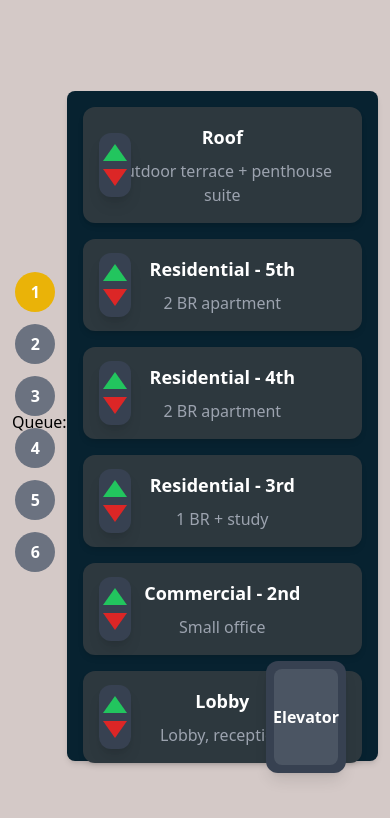
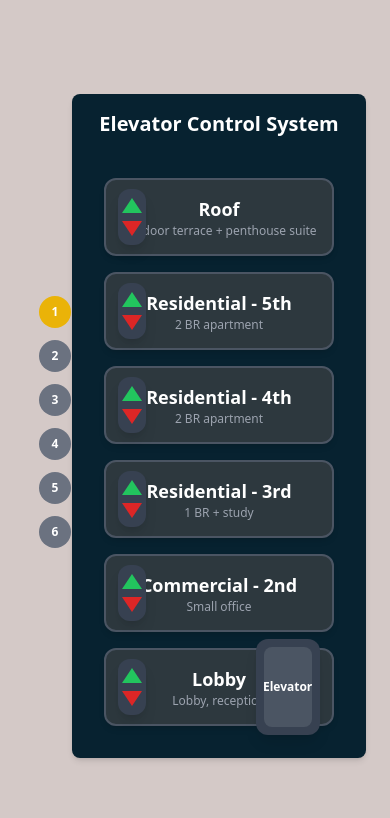
Before and after one commit to TaseerFatima/Elevator, a React (Vite) app: page / in a window 390 px wide. Shown: the top 818 px of the page. Built offline with nearby package versions, Linux system fonts and the light colour scheme.

Commit message:
responsiveness

```diff
--- a/src/Components/Building/Building.jsx
+++ b/src/Components/Building/Building.jsx
@@ -3,7 +3,10 @@ import Floors from "./Floors/FloorsBox"
 
 const Building = ({currentFloor,direction,setCurrentFloor}) => {
   return (
-    <div className='h-[670px] mb-4 mt-6 w-[400px] bg-[#072230] mx-auto max-w-md p-4 rounded-lg shadow-md'>
+    <div className='mb-4 mt-6  bg-[#072230] ml-12 max-w-md p-4 lg:w-96 rounded-lg shadow-md'>
+       <h1 className="text-xl md:text-2xl font-bold text-center mb-6 text-white">
+          Elevator Control System
+        </h1>
      < Floors currentFloor={currentFloor} direction={direction} setCurrentFloor={setCurrentFloor} />
 
     </div>
--- a/src/Components/Building/Floors/ArrowControls.jsx
+++ b/src/Components/Building/Floors/ArrowControls.jsx
@@ -15,21 +15,21 @@ const ArrowControls = ({ currentFloor, setCurrentFloor }) => {
 
   return (
     <div>
-      <div className="absolute left-4 top-1/2 -translate-y-1/2 gap-2 h-16 w-8 flex flex-col justify-center items-center bg-gray-700 rounded-xl shadow-lg p-2">
+      <div className="absolute left-3 top-1/2 -translate-y-1/2 gap-2 h-14 w-7 flex flex-col justify-center items-center bg-gray-700 rounded-xl shadow-lg p-2">
         <button
           onClick={goUp}
           className="w-0 h-0 hover:border-b-green-700
-          border-l-[12px] border-l-transparent
-          border-r-[12px] border-r-transparent
-          border-b-[17px] border-b-green-500"
+          border-l-[10px] border-l-transparent
+          border-r-[10px] border-r-transparent
+          border-b-[15px] border-b-green-500"
         ></button>
 
         <button
           onClick={goDown}
           className="w-0 h-0 hover:border-t-red-900
-          border-l-[12px] border-l-transparent
-          border-r-[12px] border-r-transparent
-          border-t-[17px] border-t-red-600"
+          border-l-[10px] border-l-transparent
+          border-r-[10px] border-r-transparent
+          border-t-[15px] border-t-red-600"
         ></button>
       </div>
     </div>
--- a/src/Components/Building/Floors/ElevatorBox.jsx
+++ b/src/Components/Building/Floors/ElevatorBox.jsx
@@ -4,11 +4,11 @@ const ElevatorBox = ({ direction }) => {
   return (
     <div>
       <div
-        className="absolute right-4 top-1/2 -translate-y-1/2
-                   w-20 h-28 bg-gray-700 rounded-xl shadow-lg p-2 flex flex-col items-center justify-center"
+        className="absolute right-3 top-1/2 -translate-y-1/2
+                   w-16 h-24 bg-gray-700 rounded-xl shadow-lg p-2 flex flex-col items-center justify-center"
       >
         <div className="w-full h-full bg-gray-600 rounded-lg flex items-center justify-center relative">
-          <span className="text-white font-semibold">Elevator</span>
+          <span className="text-white text-xs font-semibold">Elevator</span>
 
           {direction === "up" && (
             <div className="absolute top-1 left-1/2 -translate-x-1/2 text-green-500 text-2xl font-bold">
--- a/src/Components/Building/Floors/FloorsBox.jsx
+++ b/src/Components/Building/Floors/FloorsBox.jsx
@@ -12,14 +12,14 @@ const Floors = ({ currentFloor, direction, setCurrentFloor }) => {
   ];
 
   return (
-    <div className="flex flex-col gap-4">
+    <div className="flex flex-col gap-4 w-full max-w-4xl mx-auto p-4">
       {FLOORS.map((floor) => (
         <div
           key={floor.id}
-          className="relative bg-[#2D383e] rounded-xl shadow-md p-4 text-center"
+          className="relative bg-[#2D383e] rounded-xl border-2 border-gray-600 shadow-md p-[15px] text-center"
         >
-          <h2 className="text-lg font-bold text-white">{floor.name}</h2>
-          <p className="text-gray-400 mt-2">{floor.desc}</p>
+            <h3 className="font-bold text-lg md:text-base text-white">{floor.name}</h3>
+            <p className="text-xs md:text-sm text-gray-400">{floor.desc}</p>
           <ArrowControls
             currentFloor={currentFloor}
             setCurrentFloor={setCurrentFloor}
--- a/src/Components/ElevatorButtons.jsx
+++ b/src/Components/ElevatorButtons.jsx
@@ -1,11 +1,18 @@
 import React from "react";
 
-const ElevatorButtons = ({ Addtoqueue, direction, currentFloor, queue }) => {
+const ElevatorButtons = ({ Addtoqueue, direction, currentFloor, upQueue, downQueue }) => {
   const floors = [1, 2, 3, 4, 5, 6];
+
+  const isQueued = (id) => {
+    return upQueue?.includes(id) || downQueue?.includes(id);
+  };
 
   const linkClasses = (id) => {
     let baseClasses =
-      "w-10 h-10 flex items-center justify-center rounded-full text-white font-semibold ";
+      "w-10 h-10 flex items-center  justify-center rounded-full text-white font-semibold transition-all ";
+      baseClasses += "w-8 h-8 text-xs sm:w-10 sm:h-10 sm:text-sm md:w-12 md:h-12 md:text-base ";
+
+
 
     if (currentFloor === id) {
       if (direction === "up") return baseClasses + "bg-green-500";
@@ -13,21 +20,21 @@ const ElevatorButtons = ({ Addtoqueue, direction, currentFloor, queue }) => {
       return baseClasses + "bg-yellow-500";
     }
 
-    if (queue.includes(id)) {
+
+    if (isQueued(id)) {
       return baseClasses + "bg-blue-500 hover:bg-blue-600";
     }
+
 
     return baseClasses + "bg-gray-500 hover:bg-gray-600";
   };
 
   return (
-    <div className="    fixed
-      left-[-263.25px] md:left-auto
-      right-14 lg:right-14
-      top-1/2 md:top-1/2
-      -translate-y-1/2
-      flex items-center justify-center p-4 flex-col">
-      <div className= " grid gap-3">
+    <div
+      className="fixed -left-64 md:bg-[#072230]   p-2 md:rounded-lg md:shadow-md md:left-auto right-6 lg:right-12 top-1/2 md:top-1/2
+      -translate-y-1/2 flex items-center justify-center flex-col"
+    >
+      <div className="grid gap-3 md:grid-cols-2">
         {floors.map((f) => (
           <button
             key={f}
@@ -37,11 +44,10 @@ const ElevatorButtons = ({ Addtoqueue, direction, currentFloor, queue }) => {
             {f}
 
             {currentFloor === f && direction === "up" && (
-              <span className="text-green-200 text-sm ml-1">↑</span>
+              <span className="text-green-200 text-sm ml-1">↓</span>
             )}
-
             {currentFloor === f && direction === "down" && (
-              <span className="text-red-200 text-sm ml-1">↓</span>
+              <span className="text-red-200 text-sm ml-1">↑</span>
             )}
           </button>
         ))}
--- a/src/Components/Layout.jsx
+++ b/src/Components/Layout.jsx
@@ -5,68 +5,99 @@ import ElevatorButtons from "./ElevatorButtons";
 const Layout = () => {
   const [currentFloor, setCurrentFloor] = useState(1);
   const [direction, setDirection] = useState(null);
-  const [queue, setQueue] = useState([]);
-  // const [isMoving, setIsMoving] = useState(false);
+  const [upQueue, setUpQueue] = useState([]);
+  const [downQueue, setDownQueue] = useState([]);
 
   const Addtoqueue = (targetFloor) => {
-    setQueue((prev) => {
-      if (prev.includes(targetFloor)) return prev;
-      const newQueue = [...prev, targetFloor];
-
-      let effectiveDirection = direction ;
-      if (!direction){
-        effectiveDirection = targetFloor > currentFloor ? "up" : "down";
-        setDirection(effectiveDirection);
+    if (targetFloor > currentFloor) {
+      setUpQueue((prev) =>
+        prev.includes(targetFloor)
+          ? prev
+          : [...prev, targetFloor].sort((a, b) => a - b)
+      );
+    } else if (targetFloor < currentFloor) {
+      setDownQueue((prev) =>
+        prev.includes(targetFloor)
+          ? prev
+          : [...prev, targetFloor].sort((a, b) => b - a)
+      );
     }
 
-      if (effectiveDirection === "up"){
-        return newQueue.sort((a,b)=> a - b);
-      }else
-        return newQueue.sort((a,b)=> b - a);
-    });
+    if (!direction) {
+      setDirection(targetFloor > currentFloor ? "up" : "down");
+    }
   };
 
-
-
   useEffect(() => {
-    if (queue.length === 0) return;
-
     const move = () => {
+      if (direction === "up" && upQueue.length > 0) {
         setCurrentFloor((prev) => {
-        const target = queue[0];
+          const target = upQueue[0];
 
           if (prev === target) {
-          setQueue((prevQueue) =>
-            prevQueue.filter((floor) => floor !== target)
-          );
-          setDirection(null);
+            setUpQueue((q) => q.filter((f) => f !== target));
             return prev;
           }
 
-        const up = prev < target;
-        setDirection(up ? "up" : "down");
-        return up ? prev + 1 : prev - 1;
+          return prev + 1;
         });
+      } else if (direction === "down" && downQueue.length > 0) {
+        setCurrentFloor((prev) => {
+          const target = downQueue[0];
+
+          if (prev === target) {
+            setDownQueue((q) => q.filter((f) => f !== target));
+            return prev;
+          }
+
+          return prev - 1;
+        });
+      }
+
+      if (direction === "up" && upQueue.length === 0 && downQueue.length > 0) {
+        setDirection("down");
+      }
+
+      if (
+        direction === "down" &&
+        downQueue.length === 0 &&
+        upQueue.length > 0
+      ) {
+        setDirection("up");
+      }
+
+      if (
+        direction === "up" &&
+        upQueue.length === 0 &&
+        downQueue.length === 0
+      ) {
+        setDirection(null);
+      }
+
+      if (
+        direction === "down" &&
+        downQueue.length === 0 &&
+        upQueue.length === 0
+      ) {
+        setDirection(null);
+      }
     };
 
     const interval = setInterval(move, 2000);
     return () => clearInterval(interval);
-  }, [queue]);
+  }, [upQueue, downQueue, direction]);
 
   return (
     <div className="w-full h-screen flex justify-center items-center bg-[#D4C9C7] p-3 relative">
-      <div>Queue: {queue.join(', ')}</div>
       <ElevatorButtons
         Addtoqueue={Addtoqueue}
         direction={direction}
         currentFloor={currentFloor}
-        queue={queue}
-      />
-      <Building
-        currentFloor={currentFloor}
-        direction={direction}
+        upQueue={upQueue}
+        downQueue={downQueue}
       />
 
+      <Building currentFloor={currentFloor} direction={direction} />
     </div>
   );
 };
--- a/src/Components/Untitled-1.ts
+++ b/src/Components/Untitled-1.ts
@@ -104,39 +104,39 @@
 
 
 
-import React from "react";
+// import React from "react";
 
-const ElevatorButtons = ({ Addtoqueue, direction, currentFloor, queue }) => {
-  const floors = [1, 2, 3, 4, 5, 6];
+// const ElevatorButtons = ({ Addtoqueue, direction, currentFloor, queue }) => {
+//   const floors = [1, 2, 3, 4, 5, 6];
 
 
 
-  return (
-    <div className="flex flex-col gap-2 p-4">
-      {floors.map((f) => (
-        <button
-          key={f}
-          onClick={() => Addtoqueue(f)}
-          className={linkClasses(f)}
-        >
-          {f}
+//   return (
+//     <div className="flex flex-col gap-2 p-4">
+//       {floors.map((f) => (
+//         <button
+//           key={f}
+//           onClick={() => Addtoqueue(f)}
+//           className={linkClasses(f)}
+//         >
+//           {f}
 
-          {currentFloor === f && direction === "up" && (
-            <span className="ml-1">↑</span>
-          )}
+//           {currentFloor === f && direction === "up" && (
+//             <span className="ml-1">↑</span>
+//           )}
 
-          {currentFloor === f && direction === "down" && (
-            <span className="ml-1">↓</span>
-          )}
+//           {currentFloor === f && direction === "down" && (
+//             <span className="ml-1">↓</span>
+//           )}
 
-          {/* Show queued indicator for floors in queue but not current */}
-          {queue.includes(f) && currentFloor !== f && (
-            <span className="ml-1 text-xs">•</span>
-          )}
-        </button>
-      ))}
-    </div>
-  );
-};
+//           {/* Show queued indicator for floors in queue but not current */}
+//           {queue.includes(f) && currentFloor !== f && (
+//             <span className="ml-1 text-xs">•</span>
+//           )}
+//         </button>
+//       ))}
+//     </div>
+//   );
+// };
 
-export default ElevatorButtons;
+// export default ElevatorButtons;
```
Also changed, not shown: src/assets/img.jpeg (deleted). Lines whose indentation alone changed are shown as unchanged.
